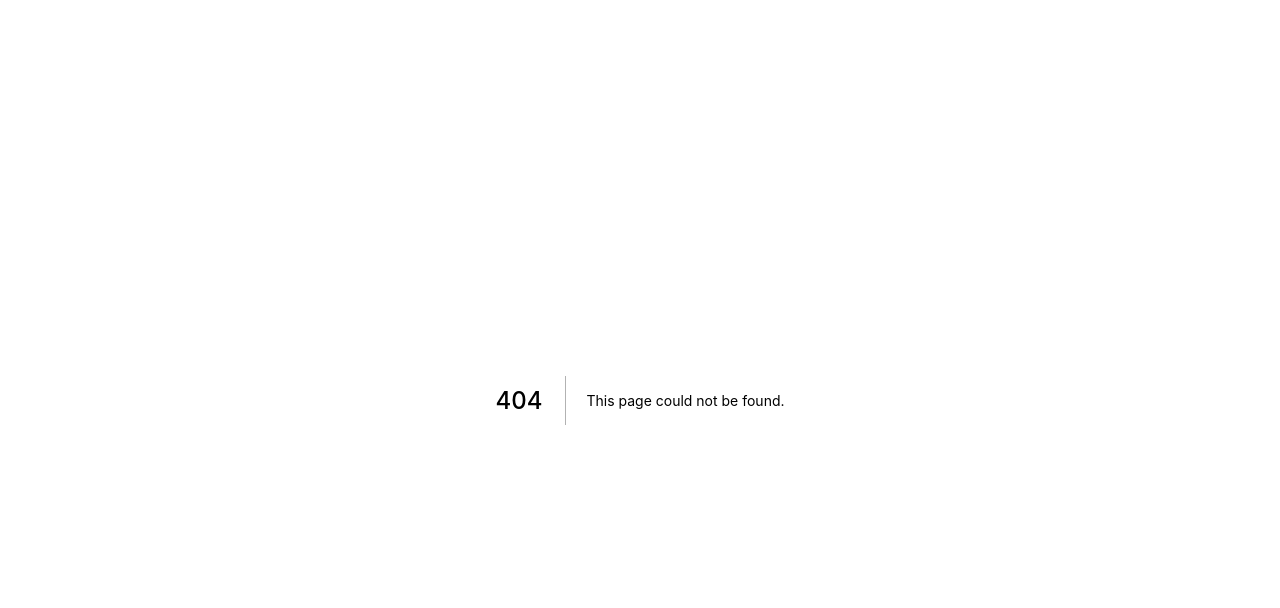
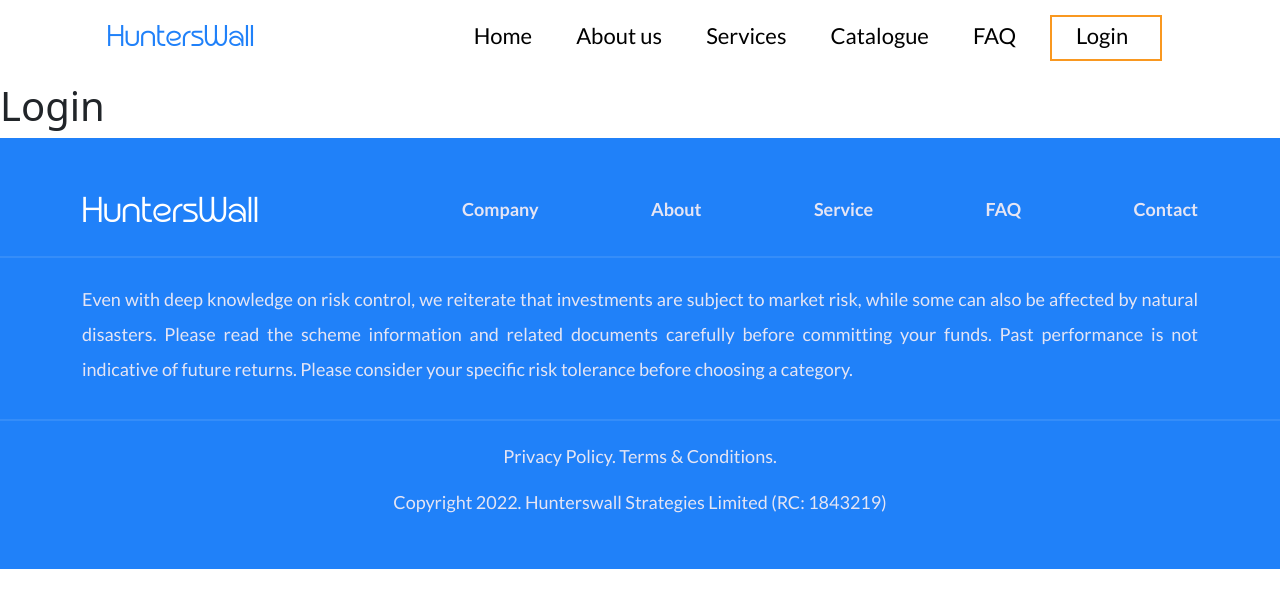
Before and after one commit to Dreezy305/HuntersWall, a Next.js app: page /login in a window 1280 px wide. Before the commit this address had no page. Shown: the top 608 px of the page. Built offline with nearby package versions, Linux system fonts and the light colour scheme.

Commit message:
create acc && login page

```diff
--- a/layouts/header.js
+++ b/layouts/header.js
@@ -121,7 +121,7 @@ export default function Header() {
         </a>
 
         <a
-          href=""
+          href="/login"
           className="login color me-lg-3 p-lg-2 pt-lg-1 padMobile"
           rel="noreferrer"
         >
--- /dev/null
+++ b/pages/login.js
@@ -0,0 +1,12 @@
+import React from "react";
+import Layout from "../layouts";
+
+function Login() {
+  return (
+    <Layout>
+      <h1>Login</h1>
+    </Layout>
+  );
+}
+
+export default Login;
```
Also changed, not shown: pages/createAcc.js (added, +12 -0 lines), pages/home.js (+6 -3 lines).
